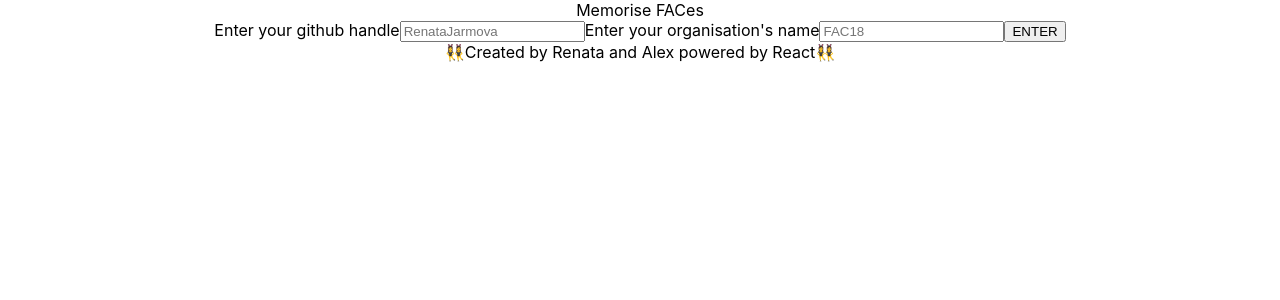
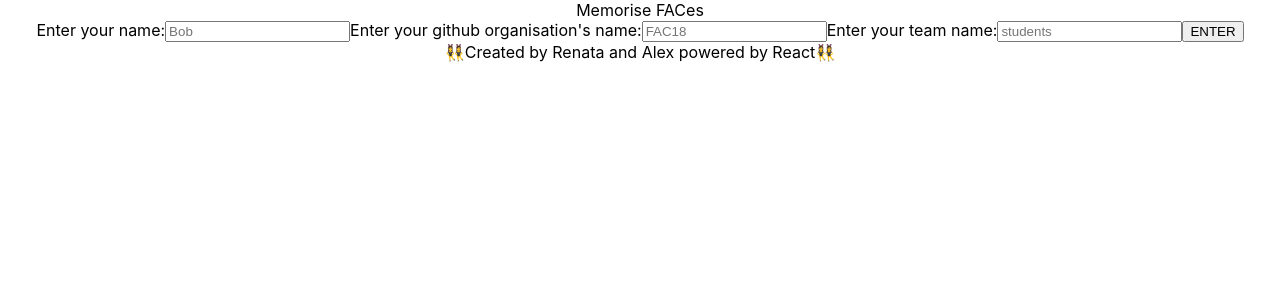
Before and after one commit to fac18/memorise-faces, a React (Create React App) app: page / in a window 1280 px wide. Shown: the top 300 px of the page. Built offline with nearby package versions, Linux system fonts and the light colour scheme; no server answers.

Commit message:
Gave the form input to the api and fixed the api call to list all members of a team closes #20 #21

```diff
--- a/src/components/form/form.js
+++ b/src/components/form/form.js
@@ -1,33 +1,44 @@
 import React from "react";
-import { getTeamData } from "../../utils/getData"
+import { getTeamData } from "../../utils/getData";
 
 const Form = props => {
   const [playerInput, setPlayerInput] = React.useState("");
   const [teamInput, setTeamInput] = React.useState("");
+  const [orgInput, setOrgInput] = React.useState("");
 
   const handleSubmit = event => {
     event.preventDefault();
-    getTeamData();
+    getTeamData(playerInput, orgInput, teamInput);
   };
 
   return (
     <form onSubmit={handleSubmit}>
       <label htmlFor="player-input">
-        Enter your github handle
+        Enter your name:
         <input
           id="player-input"
           className="form__input"
-          placeholder="RenataJarmova"
+          placeholder="Bob"
           value={playerInput}
           onChange={event => setPlayerInput(event.target.value)}
         />
       </label>
+      <label htmlFor="org-input">
+        Enter your github organisation's name:
+        <input
+          id="org-input"
+          className="form__input"
+          placeholder="FAC18"
+          value={orgInput}
+          onChange={event => setOrgInput(event.target.value)}
+        />
+      </label>
       <label htmlFor="team-input">
-        Enter your organisation's name
+        Enter your team name:
         <input
           id="team-input"
           className="form__input"
-          placeholder="FAC18"
+          placeholder="students"
           value={teamInput}
           onChange={event => setTeamInput(event.target.value)}
         />
--- a/src/utils/getData.js
+++ b/src/utils/getData.js
@@ -8,11 +8,15 @@ const checkResponse = response => {
   return response.json();
 };
 
-export const getTeamData = props => {
-    const org = "FAC18";
-    const team = "students";
+export const getTeamData = (player, org, team) => {
+  // const org = "FAC18";
+  // const team = "mentors";
+  // console.log({ props });
+  // const { org, team } = props;
 
-    return fetch(`https://api.github.com/orgs/${org}/teams/${team}?access_token=${token}`)
+  return fetch(
+    `https://api.github.com/orgs/${org}/teams/${team}/members?access_token=${token}`
+  )
     .then(checkResponse)
     .then(data => console.log(data))
     .catch(err => {
```
Lines whose indentation alone changed are shown as unchanged.
